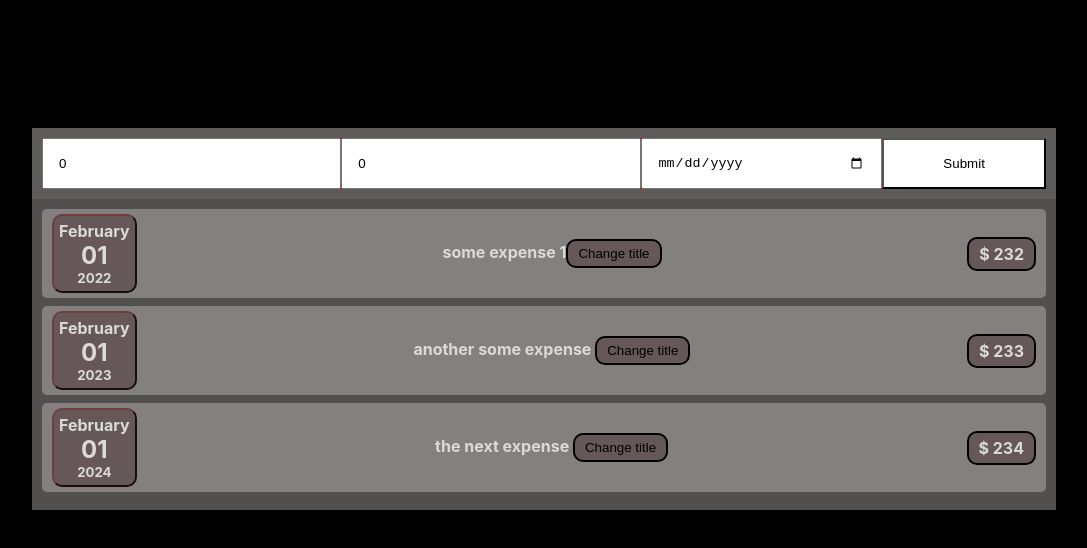
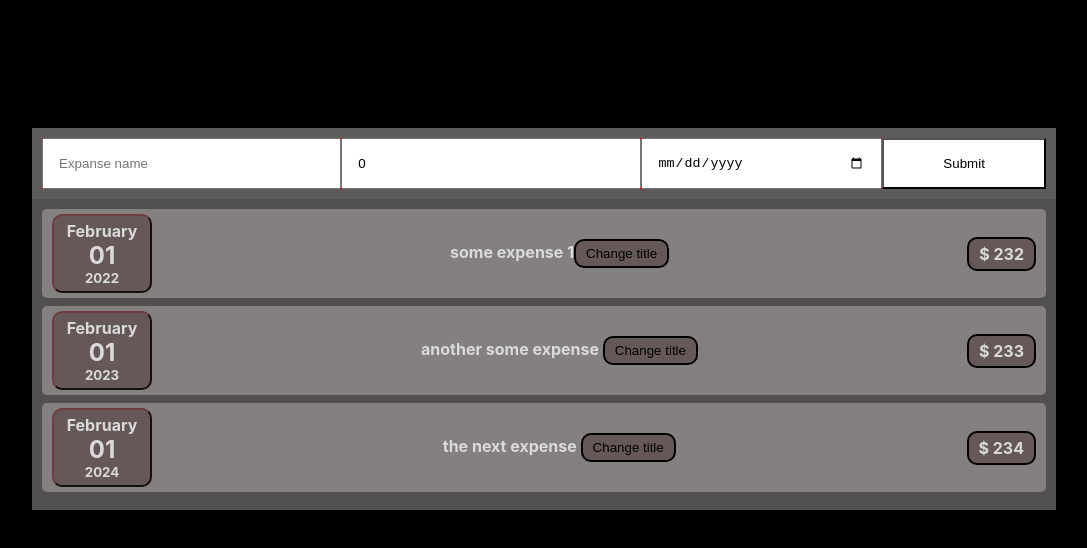
Before and after one commit to J0-Y0/ExpensTracker, a React (Create React App) app: page / in a window 1280 px wide. Shown: the top 548 px of the page, without its empty margins (96-1183 px from the left). Built offline with nearby package versions, Linux system fonts and the light colour scheme.

Commit message:
lifting up the state

```diff
--- a/src/App.js
+++ b/src/App.js
@@ -2,16 +2,24 @@
 import Expense from "./components/ExpenseItem/Expense";
 import Card from "./components/Card";
 import NewExpense from "./components/NewExpense/NewExpense";
+import { useState } from "react";
 function App() {
-  const expenses = [
+  const initialExpenses = [
     { "date": new Date(2022, 1, 1), "amount": 232, "title": "some expense 1" },
     { "date": new Date(2023, 1, 1), "amount": 233, "title": "another some expense " },
     { "date": new Date(2024, 1, 1), "amount": 234, "title": "the next expense " }
   ]
+  const [expenses, setExpenses] = useState(initialExpenses)
+
+  const handleSave = (data) => {
+    console.log("Expense saved:", data);
+    setExpenses([...expenses, data])
+  };
+
 
   return (
     <Card>
-      <NewExpense />
+      <NewExpense onSave={handleSave} />
 
       <div className="expense">
         {
--- a/src/components/ExpenseItem/Expense.css
+++ b/src/components/ExpenseItem/Expense.css
@@ -39,4 +39,5 @@
   padding: 5px;
   text-align: center;
   border-radius: 10px;
+  min-width: 100px;
 }
--- a/src/components/ExpenseItem/Expense.scss
+++ b/src/components/ExpenseItem/Expense.scss
@@ -38,6 +38,7 @@
     padding: 5px;
     text-align: center;
     border-radius: 10px;
+    min-width: 100px;
   }
 }
 }
--- a/src/components/NewExpense/NewExpense.js
+++ b/src/components/NewExpense/NewExpense.js
@@ -1,10 +1,10 @@
 import "./NewExpense.css"
 import NewExpenseForm from "./NewExpenseForm";
 
-function NewExpense() {
+function NewExpense({ onSave }) {
 
     return (
-        <NewExpenseForm />
+        <NewExpenseForm onSave={onSave} />
     );
 }
 
--- a/src/components/NewExpense/NewExpenseForm.js
+++ b/src/components/NewExpense/NewExpenseForm.js
@@ -1,22 +1,30 @@
 import { useState } from "react"
 
-export default function NewExpenseForm ()  {
+export default function NewExpenseForm({ onSave })  {
     const [input, setInput] = useState({
         'title': "",
         'amount': 0,
-        'date': ''
+        'date': new Date   ()
 
     } )
 
     const handleChange = (event) => {
         console.log(event.target.value)
-        setInput({
-            ...input, [event.target.name]: event.target.value
-        })
+        if (event.target.name === "date") {
+            setInput({
+                ...input, [event.target.name]: new Date(event.target.value)
+            })
+        }
+        else {
+            setInput({
+                ...input, [event.target.name]: event.target.value
+            })
+        }
+
     }
     const handleSubmit = (event) => {
         event.preventDefault()
-        console.log(input)
+        onSave(input)
         setInput({
             'title': "",
             'amount': 0,
@@ -27,7 +35,7 @@ export default function NewExpenseForm ()  {
     return (
         <div className = "expense-form">
             <form onSubmit={handleSubmit}>
-            <input value={input.amount}  onChange={handleChange} type="text" name="title" placeholder="Expanse name" />
+            <input value={input.title}  onChange={handleChange} type="text" name="title" placeholder="Expanse name" />
             <input value={input.amount}  onChange={handleChange} type="number" min="1" step="1" name="amount" placeholder="Expanse Amount" />
             <input value={input.date} onChange={handleChange}  type="date" name="date" min="2024-01-01"/>
             <input type="submit"  />
--- a/src/index.js
+++ b/src/index.js
@@ -6,9 +6,9 @@ import reportWebVitals from './reportWebVitals';
 
 const root = ReactDOM.createRoot(document.getElementById('root'));
 root.render(
-  // <React.StrictMode>
+  <React.StrictMode>
     <App />
-  // </React.StrictMode>
+  </React.StrictMode>
 );
 
 // If you want to start measuring performance in your app, pass a function
```
